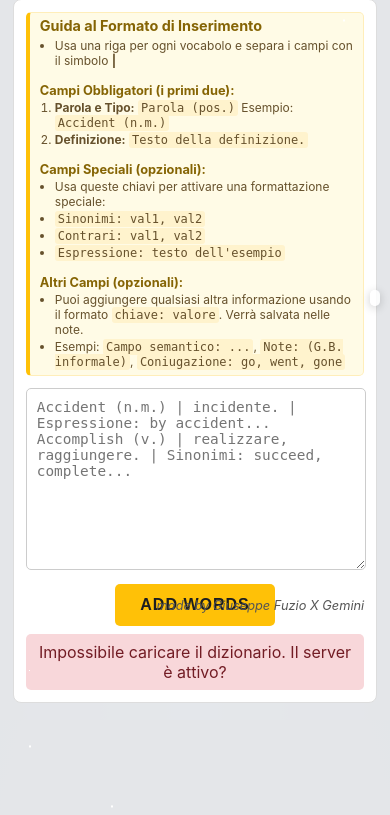
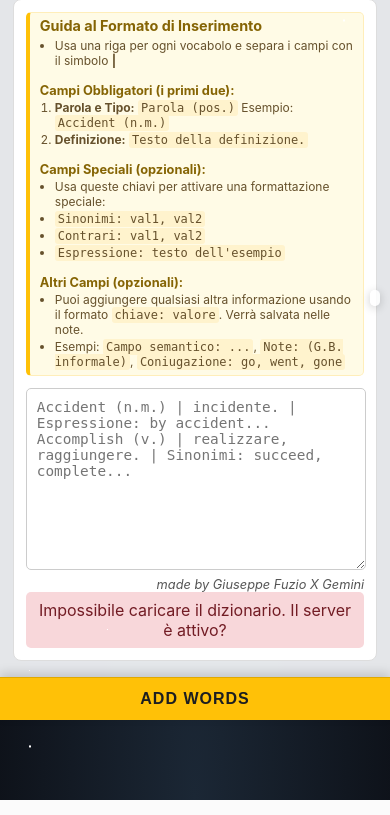
Before and after one commit to p3pp304/dizionario-online-app, a Flask app: page / in a window 390 px wide. Shown: the part 124-939 px from the top of the page. Run offline with Flask 3, Linux system fonts and the light colour scheme; data that the repository does not hold is empty; parts of the project's set-up code (start-up, migrations or seed data) failed here and were passed over.

Commit message:
Fix mobile: pulsante fisso in basso e box più vicini

```diff
--- a/static/style.css
+++ b/static/style.css
@@ -383,61 +383,58 @@
 /* ======================================================= */
 @media (max-width: 768px) {
 
-    /* 1. Layout generale per mobile */
-    body { overflow-y: auto; }
+    /* 1. Layout generale: aggiungiamo padding in fondo per dare spazio al pulsante fisso */
+    body {
+        overflow-y: auto;
+        padding-bottom: 80px; /* Spazio per il pulsante fisso */
+    }
     .container {
         margin: 0;
-        padding: 0.8rem; /* Padding leggermente ridotto */
+        padding: 0.8rem;
         border-radius: 0;
         height: auto;
         box-shadow: none;
     }
-
-
-    /* NUOVA REGOLA: Aggiunge spazio extra in fondo al main */
     main {
-        padding-bottom: 80px; /* Aggiunge 80px di spazio vuoto in fondo */
+        padding-bottom: 0; /* Rimuoviamo il vecchio padding da qui */
     }
 
-    /* 2. Titolo più piccolo e su più righe */
-    header h1 {
-        font-size: 1.4rem;   /* << RIDOTTO ULTERIORMENTE */
-        white-space: normal; /* Permette di andare a capo */
-        line-height: 1.3;    /* Aumenta la spaziatura tra le righe del titolo */
+    /* 2. Titolo (invariato) */
+    header h1 { font-size: 1.4rem; white-space: normal; line-height: 1.3; }
+    header h2 { font-size: 1.3rem; }
+
+    /* 3. Indice (invariato) */
+    #alphabet-index { padding: 5px; gap: 2px 4px; margin-bottom: 1rem; }
+    #alphabet-index a { font-size: 0.8rem; padding: 4px 6px; }
+    .section-letter { scroll-margin-top: 60px; }
+
+    /* 4. Box dei vocaboli ancora più vicini */
+    .section-letter { font-size: 1.7rem; margin-top: 1.5rem; }
+    .vocabolo {
+        padding: 0.6rem 0.8rem;
+        margin-top: 0.4rem;   /* << RIDOTTO ULTERIORMENTE (box più vicini) */
     }
-    header h2 {
-        font-size: 1.3rem;
+    .vocabolo .main-line { font-size: 0.95rem; line-height: 1.4; }
+    .vocabolo .details { font-size: 0.8rem; line-height: 1.5; }
+
+    /* --- NUOVA STRATEGIA PER IL PULSANTE --- */
+    /* Rendiamo il pulsante una barra fissa in fondo allo schermo */
+    #bulk-add-form button {
+        position: fixed; /* Lo scollega dal flusso della pagina */
+        bottom: 0;       /* Lo attacca in fondo */
+        left: 0;         /* Lo attacca a sinistra */
+        right: 0;        /* Lo attacca a destra (quindi occupa tutta la larghezza) */
+
+        /* Stile per renderlo una "barra" evidente */
+        margin: 0;
+        border-radius: 0;
+        border-top: 1px solid #e0a800;
+        box-shadow: 0 -4px 10px rgba(0,0,0,0.15);
+        z-index: 100; /* Per stare sopra a tutto */
     }
 
-    /* 3. Indice compatto */
-    #alphabet-index {
-        padding: 5px;
-        gap: 2px 4px;
-        margin-bottom: 1rem;
-    }
-    #alphabet-index a {
-        font-size: 0.8rem;
-        padding: 4px 6px;
-    }
-    .section-letter {
-        scroll-margin-top: 60px;
-    }
-
-    /* 4. Box dei vocaboli e scritte più piccole */
-    .section-letter {
-        font-size: 1.7rem;  /* << RIDOTTO */
-        margin-top: 1.5rem;
-    }
-    .vocabolo {
-        padding: 0.6rem 0.8rem; /* << RIDOTTO (meno spazio verticale, più orizzontale) */
-        margin-top: 0.6rem;   /* << RIDOTTO */
-    }
-    .vocabolo .main-line {
-        font-size: 0.95rem; /* << RIDOTTO */
-        line-height: 1.4;   /* Migliora la leggibilità del testo */
-    }
-    .vocabolo .details {
-        font-size: 0.8rem;  /* << RIDOTTO */
-        line-height: 1.5;
+    /* Aggiungiamo un po' di spazio sotto la textarea per non farla finire sotto il pulsante */
+    #bulk-add-form textarea {
+        margin-bottom: 10px;
     }
 }
```
